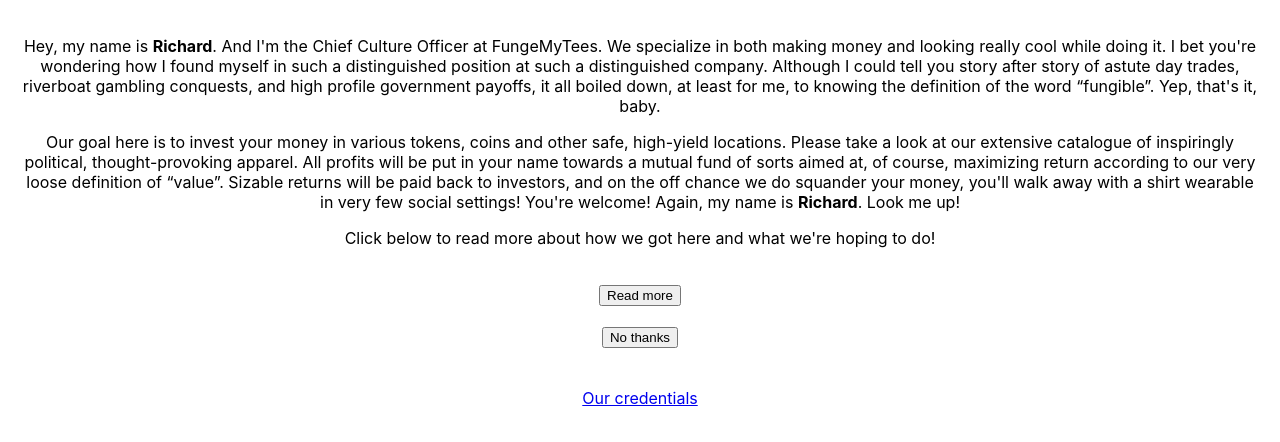
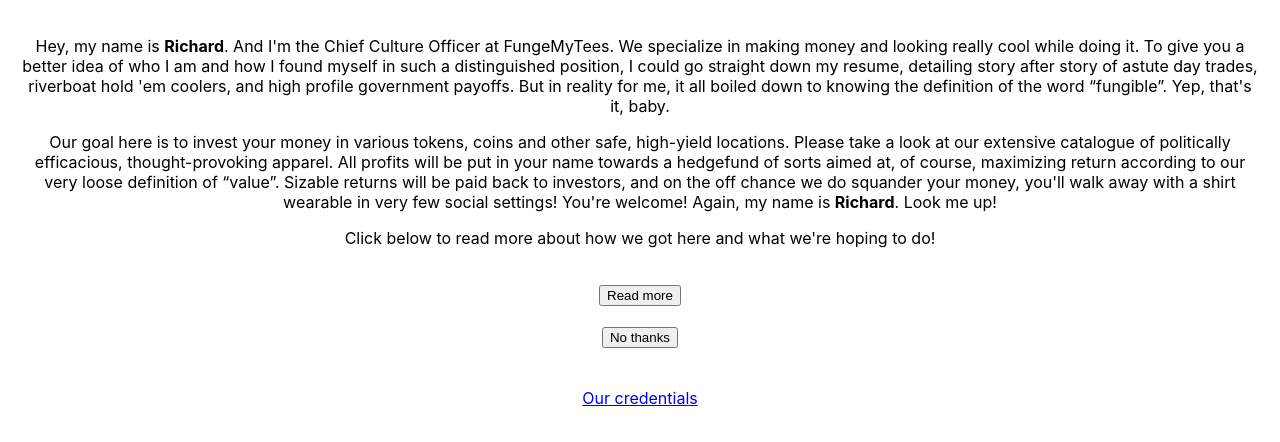
Before and after one commit to logroa/fungy-front, a React app: page / in a window 1280 px wide. Shown: the top 442 px of the page. Built offline with nearby package versions, Linux system fonts and the light colour scheme; no server answers.

Commit message:
intro message revision

```diff
--- a/src/App.js
+++ b/src/App.js
@@ -36,14 +36,14 @@
       <div id="intro">
         <div id="intro1">
           <p>Hey, my name is <b>Richard</b>.  And I'm the Chief Culture Officer at FungeMyTees.  We specialize in
-           both making money and looking really cool while doing it.  I bet you're wondering how I found myself in
-           such a distinguished position at such a distinguished company.  Although I could tell you story after story of
-           astute day trades, riverboat gambling conquests, and high profile government payoffs, it all boiled down, at least
-           for me, to knowing the definition of the word “fungible”.  Yep, that's it, baby.</p>
+           making money and looking really cool while doing it.  To give you a better idea of who I am and how I found myself
+           in such a distinguished position, I could go straight down my resume, detailing story after story of
+           astute day trades, riverboat hold 'em coolers, and high profile government payoffs.  But in reality for me,
+           it all boiled down to knowing the definition of the word “fungible”.  Yep, that's it, baby.</p>
 
           <p>Our goal here is to invest your money in various tokens, coins and other safe, high-yield locations.  Please
-            take a look at our extensive catalogue of inspiringly political, thought-provoking apparel.  All profits will
-            be put in your name towards a mutual fund of sorts aimed at, of course, maximizing return according to our very
+            take a look at our extensive catalogue of politically efficacious, thought-provoking apparel.  All profits will
+            be put in your name towards a hedgefund of sorts aimed at, of course, maximizing return according to our very
             loose definition of “value”.  Sizable returns will be paid back to investors, and on the off chance we do squander
             your money, you'll walk away with a shirt wearable in very few social settings!  You're welcome!  Again, my name is <b>Richard</b>.  Look
             me up!</p>
```
